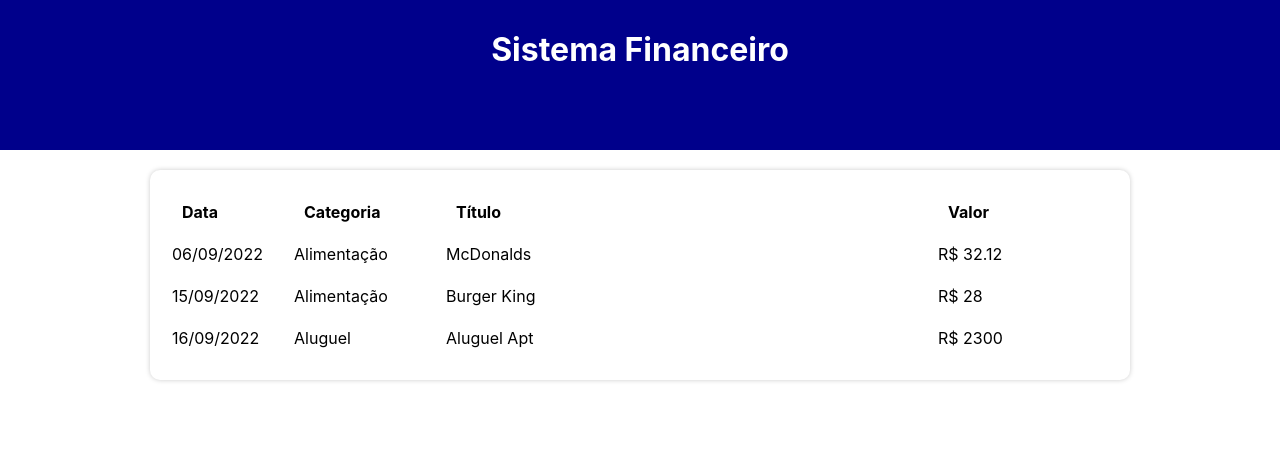
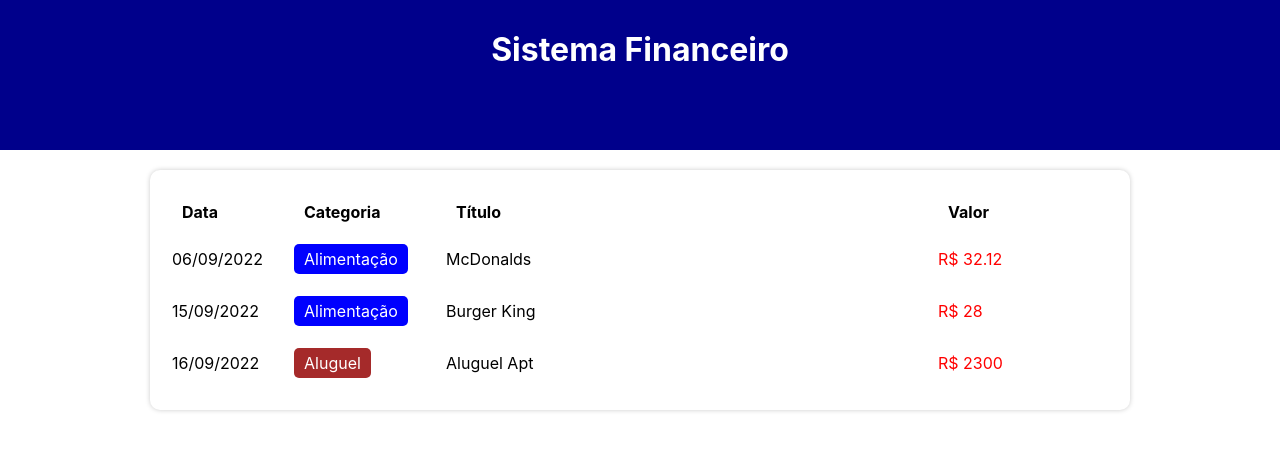
Before and after one commit to luciano-da-cruz-jr/Expensive-Tracker, a React (Create React App) app in the folder expensive-tracker/: page / in a window 1280 px wide. Shown: the top 450 px of the page. Built offline with nearby package versions, Linux system fonts and the light colour scheme.

Commit message:
listando os itens e categorias implementado V2

```diff
--- a/expensive-tracker/src/components/TableItem/index.tsx
+++ b/expensive-tracker/src/components/TableItem/index.tsx
@@ -11,9 +11,17 @@
     return (
         <C.TableLine>
             <C.TableColumn>{formatDate(item.date)}</C.TableColumn>
-            <C.TableColumn>{categories[item.category].title}</C.TableColumn>
+            <C.TableColumn>
+                <C.Category color={categories[item.category].color}>
+                    {categories[item.category].title}
+                </C.Category>
+            </C.TableColumn>
             <C.TableColumn>{item.title}</C.TableColumn>
-            <C.TableColumn>R$ {item.value}</C.TableColumn>
+            <C.TableColumn>
+                <C.Value color={categories[item.category].expensive ? 'red' : 'green'}>
+                    R$ {item.value}
+                </C.Value>
+            </C.TableColumn>
         </C.TableLine>
     );
 }
--- a/expensive-tracker/src/components/TableItem/styles.ts
+++ b/expensive-tracker/src/components/TableItem/styles.ts
@@ -5,3 +5,15 @@
 export const TableColumn = styled.td`
     padding: 10px 0;
 `;
+
+export const Category = styled.div<{ color: string }>`
+    display: inline-block;
+    padding: 5px 10px;
+    border-radius: 5px;
+    color: #FFF;
+    background-color: ${props => props.color}
+`;
+
+export const Value = styled.div<{ color: string}>`
+    color: ${props => props.color}
+`;
```
